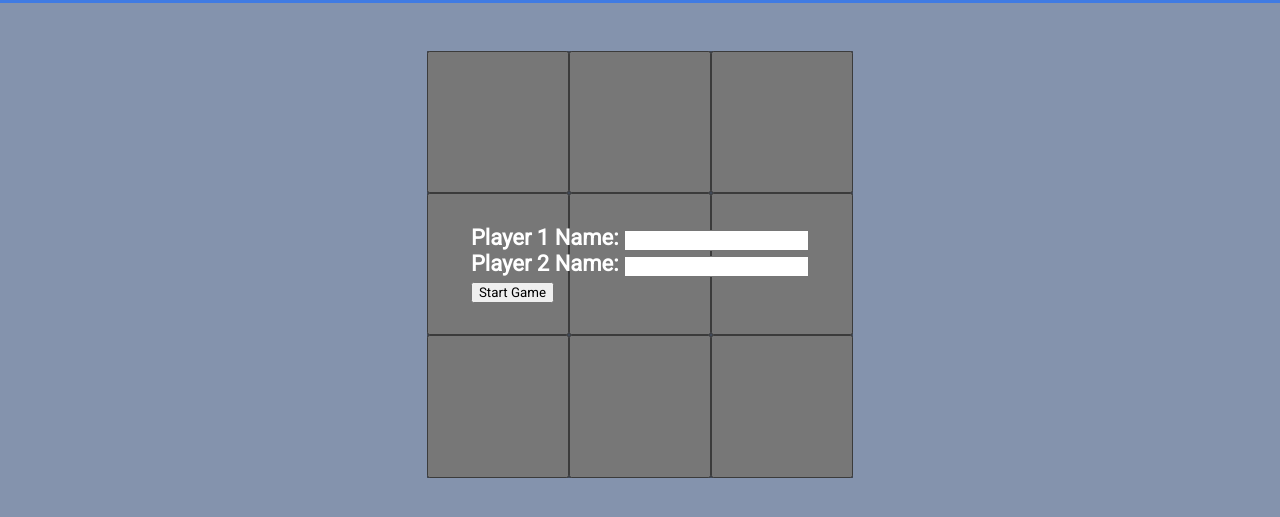
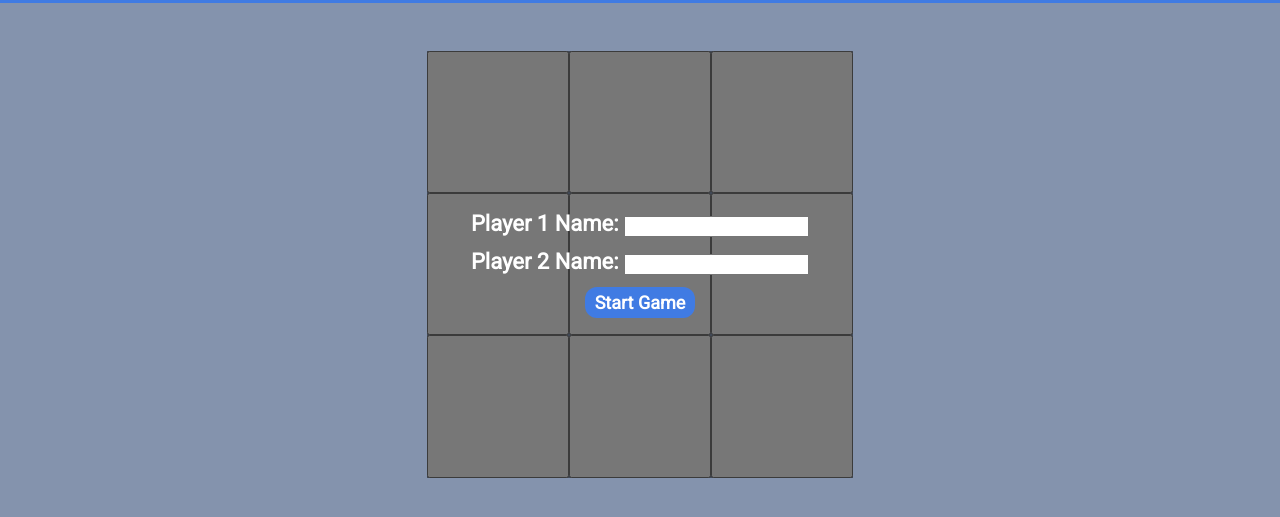
Before and after one commit to spamus12/tic-tac-toe-project, a plain HTML site: page index.html in a window 1280 px wide. Shown: the part 77-594 px from the top of the page. Drawn offline with Linux system fonts and the light colour scheme.

Commit message:
Format and tidy up player submission form

```diff
--- a/style.css
+++ b/style.css
@@ -13,7 +13,7 @@
 }
 
 :root {
-    --header-color: #407be3;
+    --primary-color: #407be3;
     --header-font-color: white;
 
     --body-background-color: #8493ad;
@@ -24,7 +24,7 @@
 
 /* Header */
 .header {
-    background-color: var(--header-color);
+    background-color: var(--primary-color);
     max-width: 100vw;
     height: 5rem;
 
@@ -75,16 +75,7 @@ body {
 }
 
 
-/* Left Section */
-.main .left {
-    padding: 3rem;
-    padding-top: 8rem;
-
-    color: var(--main-font-color);
-}
-
-
-/* Middle Section */
+/* Main Section */
 
 .main .middle {
     position: relative;
@@ -115,6 +106,29 @@ body {
     font-weight: 800;
 }
 
+
+#player-form {
+    display: flex;
+    flex-direction: column;
+    align-items: center;
+    gap: 12px;
+}
+
+#player-form button {
+    background-color: var(--primary-color);
+    border: none;
+    border-radius: 12px;
+
+    font-size: 18px;
+    font-weight: 650;
+    color: white;
+
+    padding: 10px;
+    padding-top: 5px;
+    padding-bottom: 5px;
+}
+
+
 .gameboard .board-space {
     font-size: 8cqw;
 }
```
Also changed, not shown: index.html (+0 -2 lines).
